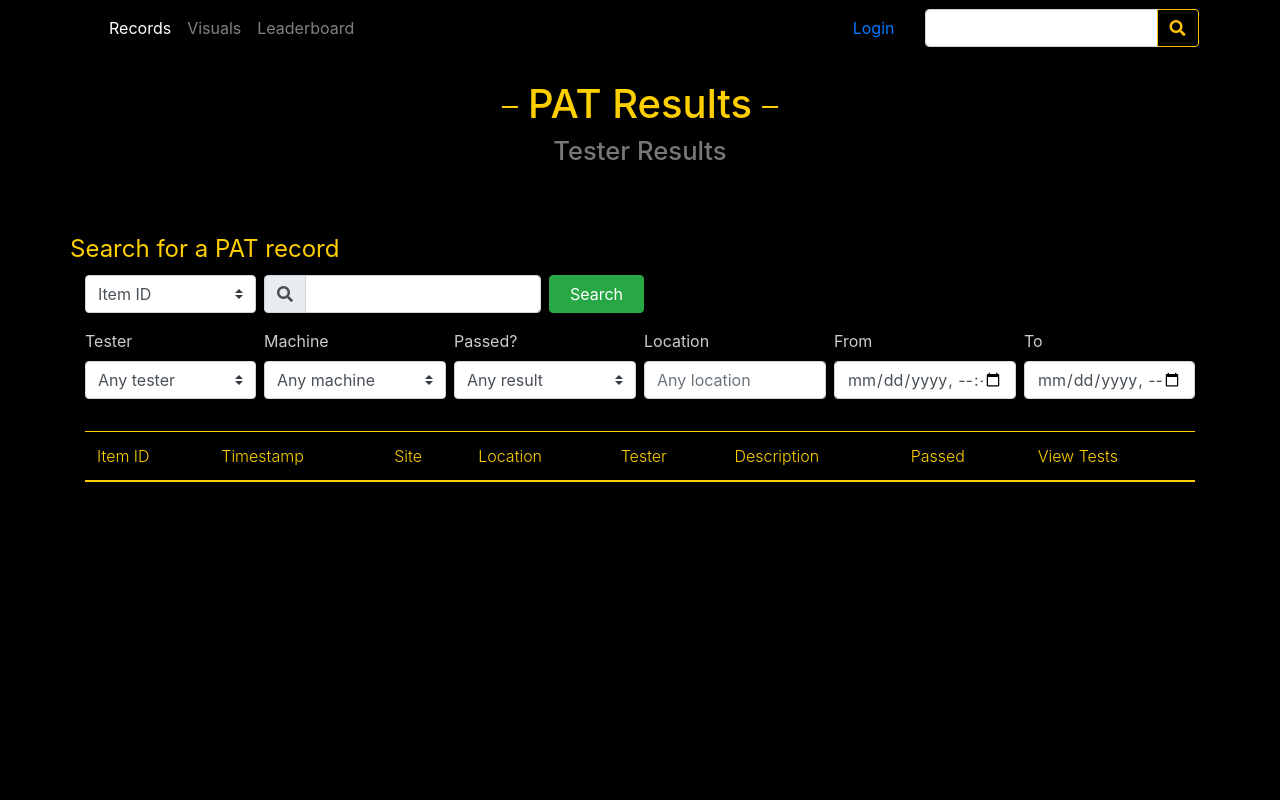
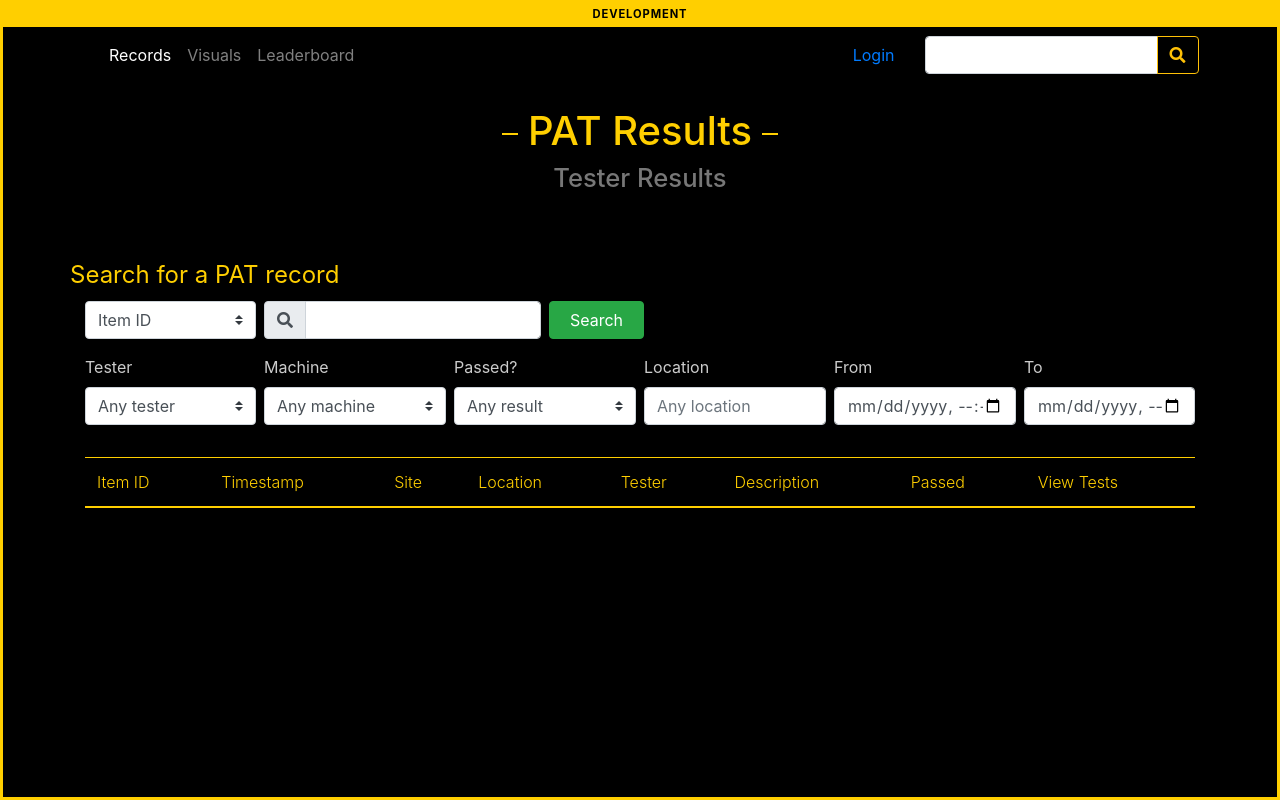
Before and after one commit to backstage-technical-services/asset-database, a Django app: page / in a window 1280 px wide. Run offline with Django 3.2, Linux system fonts and the light colour scheme; data comes from the database, SQL or seed files in the repository; data that the repository does not hold is empty; some libraries are stand-ins or nearby versions.

Commit message:
dev banner
Signed-off-by: Ben754444 <ben@benja.eu.org>

```diff
--- /dev/null
+++ b/bts_asset_db/static/bts_asset_db/css/development.css
@@ -0,0 +1,18 @@
+body {
+    border: 3px solid #ffcf00;
+    box-sizing: border-box;
+    min-height: 100vh;
+}
+
+body::before {
+    background: #ffcf00;
+    color: #000;
+    content: "DEVELOPMENT";
+    display: block;
+    font-size: 0.7rem;
+    font-weight: 700;
+    letter-spacing: 0.08em;
+    line-height: 1.4;
+    padding: 0.25rem 0.75rem;
+    text-align: center;
+}
--- a/bts_asset_db/templates/bts_asset_db/partials/base/styles.html
+++ b/bts_asset_db/templates/bts_asset_db/partials/base/styles.html
@@ -2,6 +2,9 @@
 
 {% block styles %}
     <link rel="stylesheet" type="text/css" href="{%  static "bts_asset_db/css/main.css" %}">
+    {% if True %}
+        <link rel="stylesheet" type="text/css" href="{% static "bts_asset_db/css/development.css" %}">
+    {% endif %}
     <!--<link rel="stylesheet" type="text/css" href="{% static "bts_asset_db/vendors.css" %}">
     <link rel="stylesheet" type="text/css" href="{% static "bts_asset_db/style.css" %}">
     <link rel="stylesheet" type="text/css" href="{% static "bts_asset_db/structure.main.css" %}">
```
